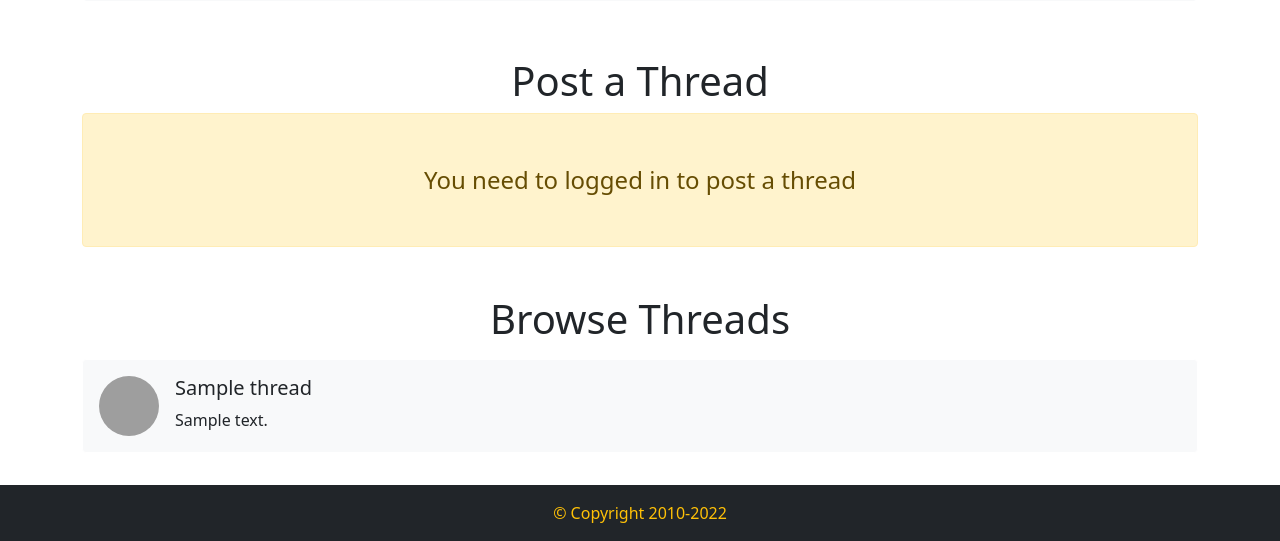
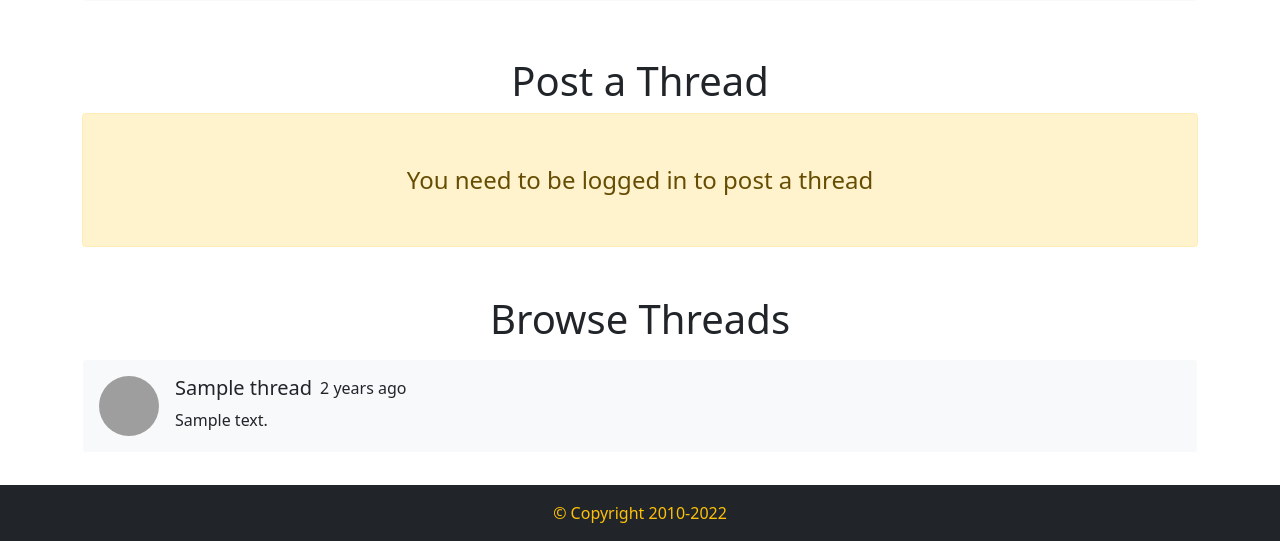
Before and after one commit to Drago78624/PHP-Forum, a PHP site: page /thread_list.php?cat_id=1 in a window 1280 px wide. Shown: the part 435-976 px from the top of the page. Run offline with PHP 8.4, Linux system fonts and the light colour scheme; tables that the repository leaves empty or names only in its code hold one stand-in row (values such as "Sample post"); grey boxes are pictures that could not be loaded.

Commit message:
login finished

```diff
--- a/thread.php
+++ b/thread.php
@@ -57,6 +57,7 @@
     </div>
     <div class="container my-3">
         <h1 class="text-center">Add a comment</h1>
+        <?php if(isset($_SESSION['loggedin']) && $_SESSION['loggedin'] == true): ?>
         <form action="<?php echo htmlspecialchars($_SERVER['REQUEST_URI']);?>" method="POST">
             <div class="mb-3">
                 <label for="commentDesc" class="form-label">Type a comment</label>
@@ -64,6 +65,11 @@
             </div>
             <button type="submit" class="btn btn-warning" name="commentBtn" value="commentAdded">Add comment</button>
         </form>
+        <?php else: ?>
+        <div class="alert alert-warning fs-4 text-center p-5" role="alert">
+            You need to be logged in to comment
+        </div>
+        <?php endif; ?>
     </div>
     <div class="container my-3">
         <h1 class="text-center">Discussions</h1>
--- a/thread_list.php
+++ b/thread_list.php
@@ -4,6 +4,7 @@ use LDAP\Result;
 
     require "partials/_connection.php";
     require "partials/_categories.php";
+    require "partials/_time-elapsed-function.php";
 
     $id = $_GET['cat_id'];
 
@@ -94,7 +95,7 @@ use LDAP\Result;
         </form>
         <?php else: ?>
         <div class="alert alert-warning fs-4 text-center p-5" role="alert">
-            You need to logged in to post a thread
+            You need to be logged in to post a thread
         </div>
         <?php endif; ?>
     </div>
@@ -109,7 +110,10 @@ use LDAP\Result;
                     <img class="rounded-circle" src="https://source.unsplash.com/random/60x60/?people" alt="...">
                 </div>
                 <div class="flex-grow-1 ms-3">
-                    <h5><?php echo htmlspecialchars($thread['thread_title']) ?></h5>
+                    <div class="mb-2 d-flex align-items-center">
+                        <h5 class="me-2 mb-0"><?php echo htmlspecialchars($thread['thread_title']) ?></h5> <span
+                            class="muted"><?php echo time_elapsed_string($thread['timestamp']); ?></span>
+                    </div>
                     <?php echo htmlspecialchars($thread['thread_desc']) ?>
                 </div>
             </div>
```
